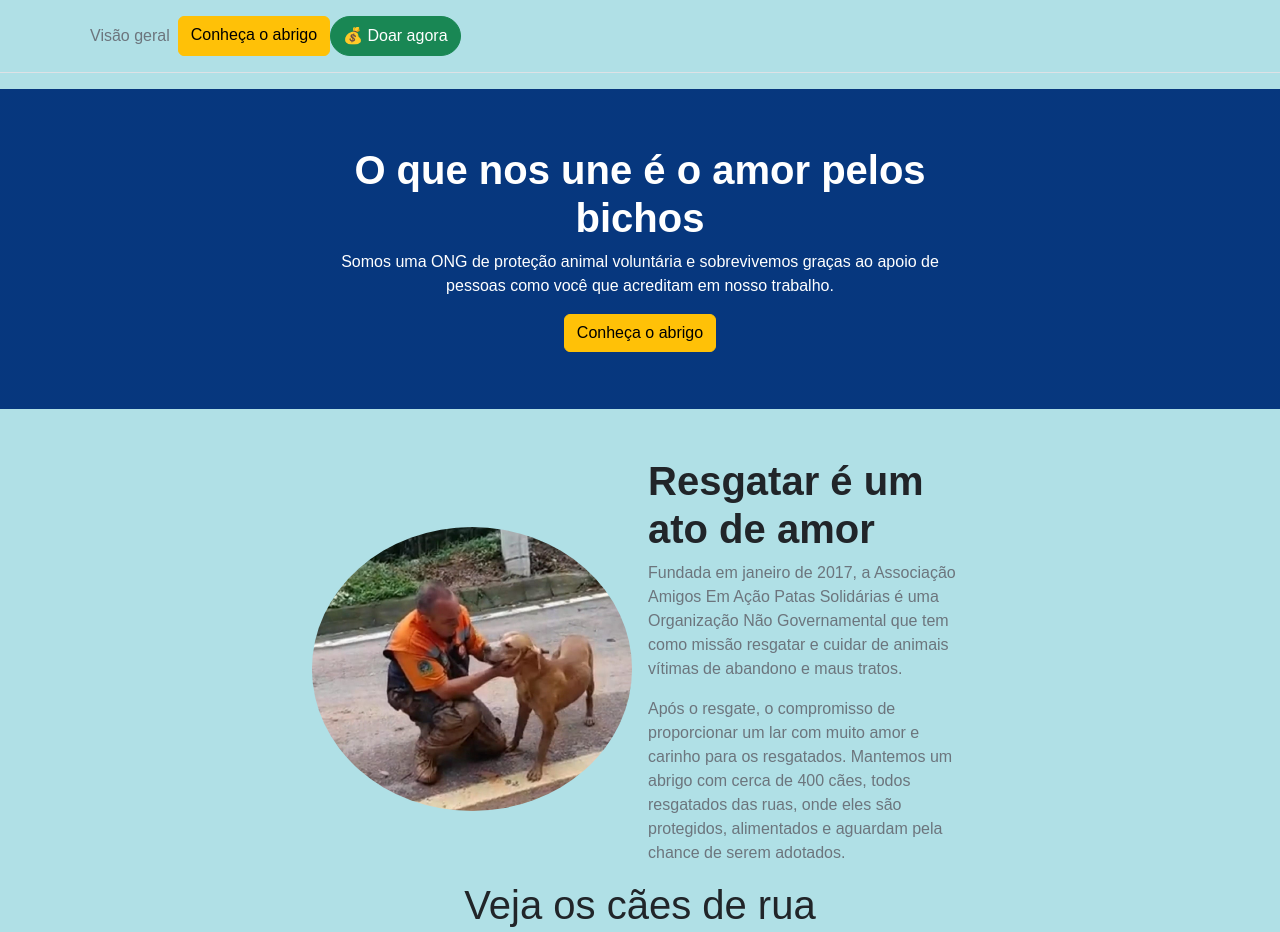
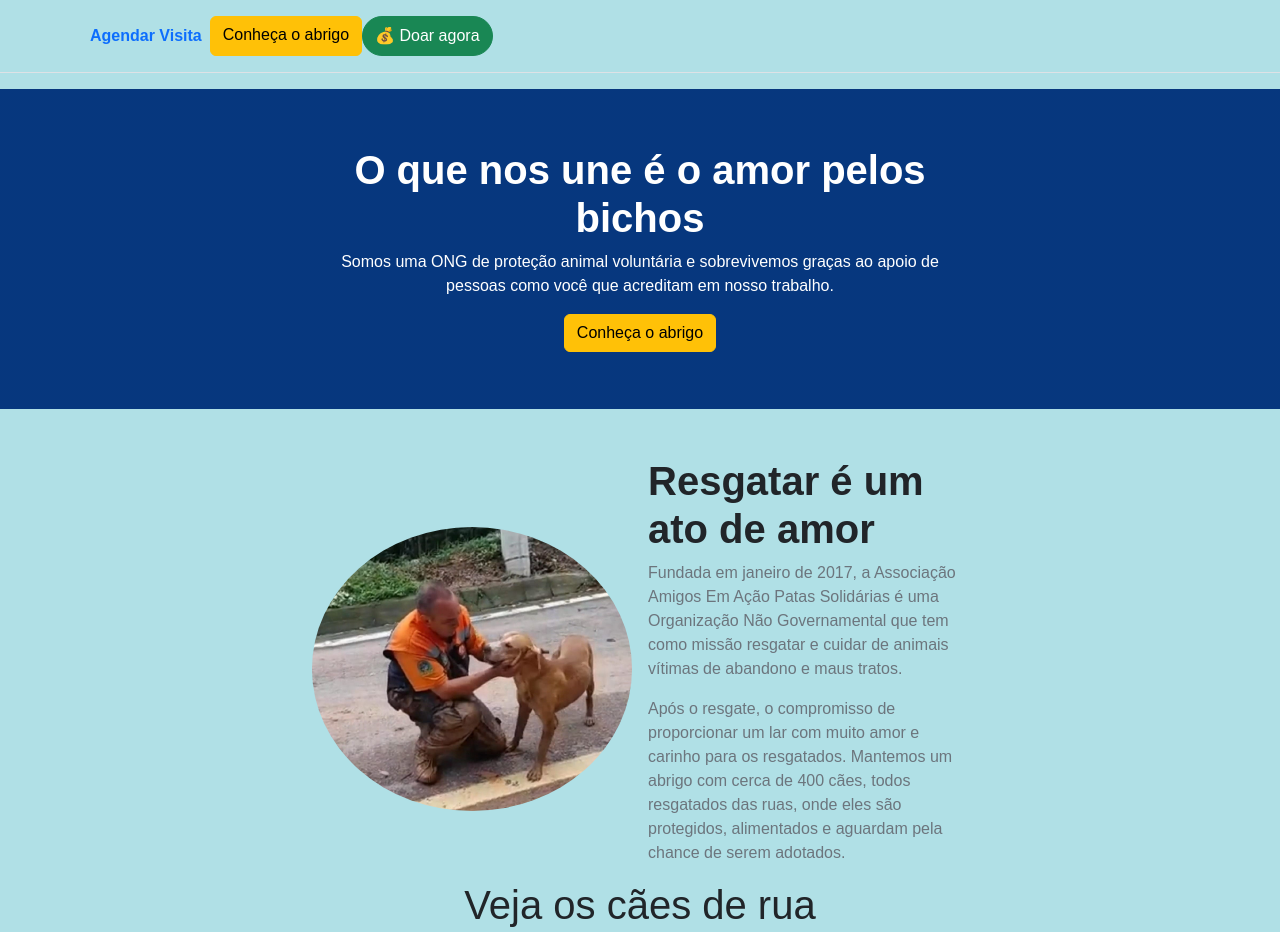
Before and after one commit to Emelocosta/trabalho-web-front, a plain HTML site: page index.html in a window 1280 px wide. Shown: the top 932 px of the page. Drawn offline with nearby package versions, Linux system fonts and the light colour scheme.

Commit message:
Adicionando um botão Agendar VIsita para cadastrar

```diff
--- a/index.html
+++ b/index.html
@@ -21,7 +21,7 @@
             <div class="d-flex flex-wrap align-items-center justify-content-center justify-content-lg-start">
                 </a>
                     <ul class="nav col-12 col-lg-auto me-lg-auto mb-2 justify-content-center mb-md-0">
-                        <li><a href="#" class="nav-link px-2 link-secondary" _msttexthash="172848" _msthash="109">Visão geral</a></li>
+                        <li><a href="cadastro.html" class="nav-link px-2 link-primary fw-bold">Agendar Visita</a></li>
                         <a href="abrigo.html" class="btn btn-warning">
     Conheça o abrigo
 </a>
```
